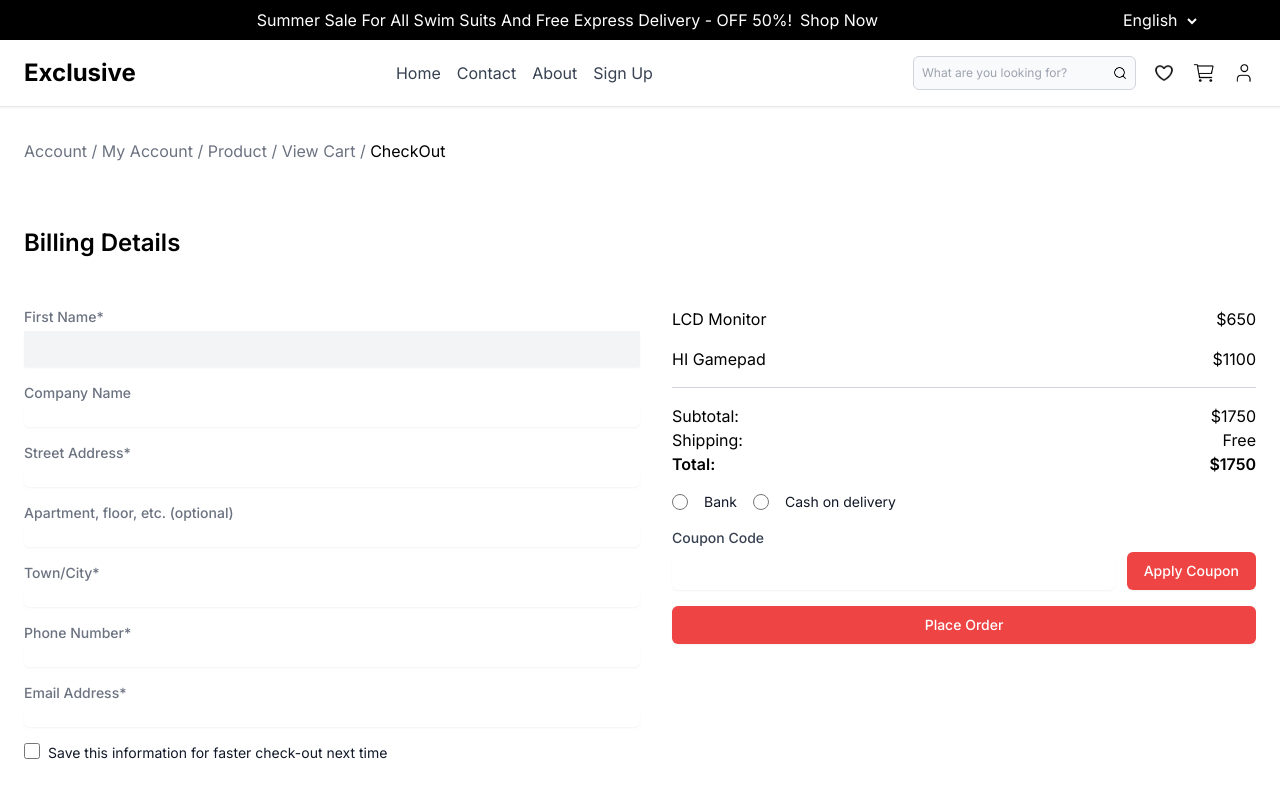
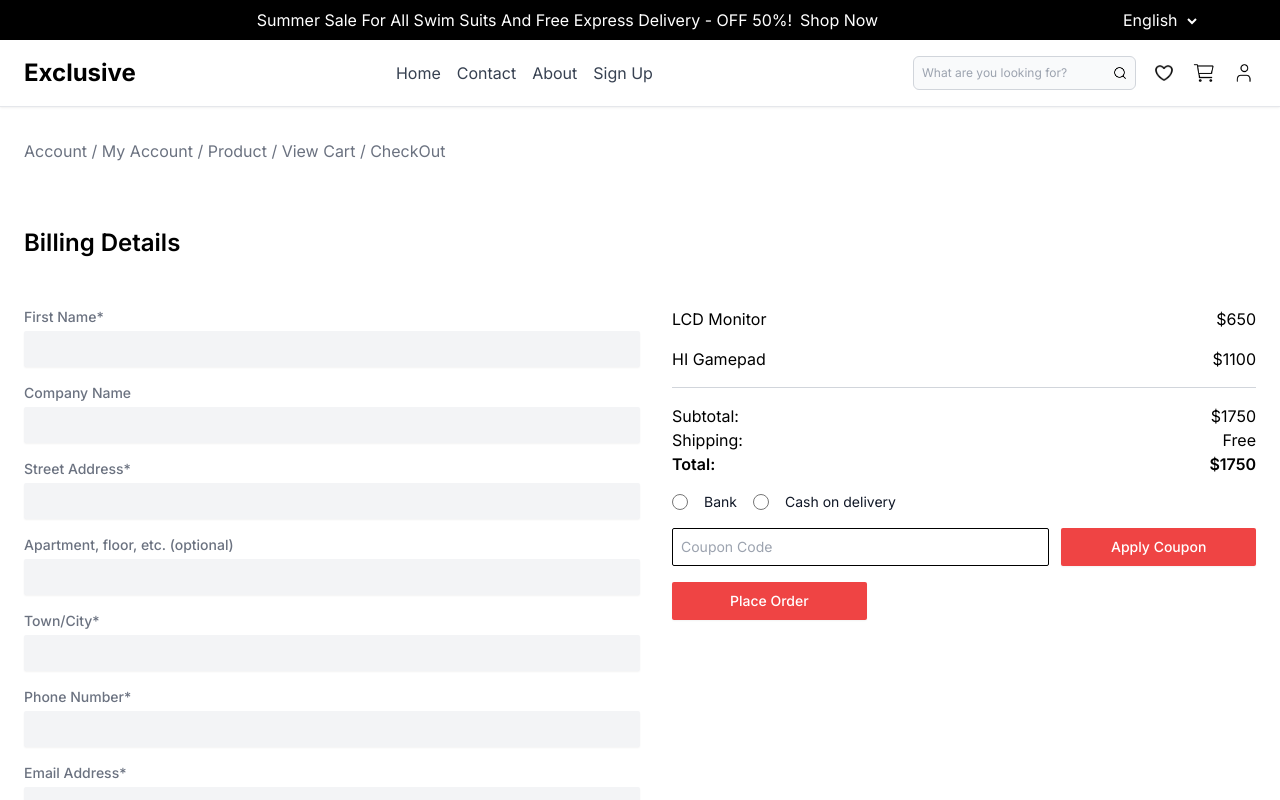
Before and after one commit to Tnvj/E-Commerce-Website, a Next.js app: page /checkout in a window 1280 px wide. Shown: the top 800 px of the page. Built offline with nearby package versions, Linux system fonts and the light colour scheme.

Commit message:
fix: minor layout changes

```diff
--- a/src/app/checkout/page.tsx
+++ b/src/app/checkout/page.tsx
@@ -8,7 +8,7 @@ const Checkout: React.FC = () => {
       <Header />
       <main className="flex-grow container mx-auto px-6 py-8">
         <div className="mb-4 text-gray-500">
-          <a href="#" className="text-gray-500">Account</a> / My Account / Product / View Cart / <a href='#' className='text-black'> CheckOut</a>
+          <a href="#" className="text-gray-500 hover:text-black">Account</a> / My Account / Product / View Cart /  CheckOut
         </div>
         <h2 className="text-2xl font-semibold mt-16 mb-12 text-black">Billing Details</h2>
         <div className="flex flex-col md:flex-row">
@@ -30,7 +30,7 @@ const Checkout: React.FC = () => {
     <input
         type="text"
         id="companyName"
-                className="mt-1 block w-full rounded-md border-gray-300 shadow-sm focus:border-indigo-500 focus:ring-indigo-500 sm:text-sm"
+        className="mt-1 block w-full rounded-sm px-2 py-2 bg-gray-100 shadow-sm focus:border-indigo-500 focus:ring-indigo-500 sm:text-sm"
     />
 </div>
 <div>
@@ -40,7 +40,7 @@ const Checkout: React.FC = () => {
     <input
         type="text"
         id="streetAddress"
-                className="mt-1 block w-full rounded-md border-gray-300 shadow-sm focus:border-indigo-500 focus:ring-indigo-500 sm:text-sm"
+        className="mt-1 block w-full rounded-sm px-2 py-2 bg-gray-100 shadow-sm focus:border-indigo-500 focus:ring-indigo-500 sm:text-sm"
     />
 </div>
 <div>
@@ -50,7 +50,7 @@ const Checkout: React.FC = () => {
     <input
         type="text"
         id="apartment"
-                className="mt-1 block w-full rounded-md border-gray-300 shadow-sm focus:border-indigo-500 focus:ring-indigo-500 sm:text-sm"
+        className="mt-1 block w-full rounded-sm px-2 py-2 bg-gray-100 shadow-sm focus:border-indigo-500 focus:ring-indigo-500 sm:text-sm"
     />
 </div>
 <div>
@@ -60,7 +60,7 @@ const Checkout: React.FC = () => {
     <input
         type="text"
         id="city"
-                className="mt-1 block w-full rounded-md border-gray-300 shadow-sm focus:border-indigo-500 focus:ring-indigo-500 sm:text-sm"
+        className="mt-1 block w-full rounded-sm px-2 py-2 bg-gray-100 shadow-sm focus:border-indigo-500 focus:ring-indigo-500 sm:text-sm"
     />
 </div>
 <div>
@@ -70,7 +70,7 @@ const Checkout: React.FC = () => {
     <input
         type="text"
         id="phoneNumber"
-                className="mt-1 block w-full rounded-md border-gray-300 shadow-sm focus:border-indigo-500 focus:ring-indigo-500 sm:text-sm"
+        className="mt-1 block w-full rounded-sm px-2 py-2 bg-gray-100 shadow-sm focus:border-indigo-500 focus:ring-indigo-500 sm:text-sm"
     />
 </div>
 <div>
@@ -80,7 +80,7 @@ const Checkout: React.FC = () => {
     <input
         type="email"
         id="emailAddress"
-                className="mt-1 block w-full rounded-md border-gray-300 shadow-sm focus:border-indigo-500 focus:ring-indigo-500 sm:text-sm"
+        className="mt-1 block w-full rounded-sm px-2 py-2 bg-gray-100 shadow-sm focus:border-indigo-500 focus:ring-indigo-500 sm:text-sm"
     />
 </div>
 <div className="flex items-start">
@@ -93,8 +93,9 @@ const Checkout: React.FC = () => {
                 Save this information for faster check-out next time
               </label>
               </div>
+
           </section>
-          <section className="w-full md:w-1/2 mt-8 md:mt-0 md:pl-8">
+          <section className="w-full md:w-1/2 mt-8 md:mt-0 md:pl-8 text-black">
             <div className="space-y-4">
               <div className="flex justify-between items-center">
                 <span>LCD Monitor</span>
@@ -125,18 +126,17 @@ const Checkout: React.FC = () => {
                 <label htmlFor="cash" className="block text-sm text-gray-900">Cash on delivery</label>
               </div>
               <div className="mt-4">
-                <label htmlFor="couponCode" className="block text-sm font-medium text-gray-700">
-                  Coupon Code
-                </label>
+
                 <div className="flex mt-1">
                   <input
                     type="text"
                     id="couponCode"
-                    className="flex-1 block w-full rounded-md border-gray-300 shadow-sm focus:border-indigo-500 focus:ring-indigo-500 sm:text-sm"
+                    placeholder="Coupon Code"
+                    className="flex-1 block w-2/3 px-2 py-2 rounded-sm border border-black focus:border-indigo-500 focus:ring-indigo-500 sm:text-sm"
                   />
                   <button
                     type="button"
-                    className="ml-3 py-2 px-4 border border-transparent rounded-md shadow-sm text-sm font-medium text-white bg-red-500 hover:bg-red-700 focus:outline-none focus:ring-2 focus:ring-offset-2 focus:ring-red-500"
+                    className="ml-3 w-1/3 py-2 px-4 border border-transparent rounded-sm shadow-sm text-sm font-medium text-white bg-red-500 hover:bg-red-700 focus:outline-none focus:ring-2 focus:ring-offset-2 focus:ring-red-500"
                   >
                     Apply Coupon
                   </button>
@@ -145,7 +145,7 @@ const Checkout: React.FC = () => {
               <div className="mt-4">
                 <button
                   type="button"
-                  className="w-full py-2 px-4 border border-transparent rounded-md shadow-sm text-sm font-medium text-white bg-red-500 hover:bg-red-700 focus:outline-none focus:ring-2 focus:ring-offset-2 focus:ring-red-500"
+                  className="w-1/3 py-2 px-4 border border-transparent rounded-sm shadow-sm text-sm font-medium text-white bg-red-500 hover:bg-red-700 focus:outline-none focus:ring-2 focus:ring-offset-2 focus:ring-red-500"
                 >
                   Place Order
                 </button>
--- a/src/app/components/promo.tsx
+++ b/src/app/components/promo.tsx
@@ -35,7 +35,8 @@ const PromoSection: React.FC = () => {
 
     return (
       <div key={interval} className="text-center mx-2">
-        <div className="flex flex-col justify-center items-center bg-white rounded-full text-black p-4 m-2">
+        <div className="flex flex-col justify-center items-center bg-white rounded-full text-black p-4 m-2"
+             style={{ width: '6vw', height: '6vw', minWidth: '40px', minHeight: '40px' }}>
           <div className="text-lg font-bold">{timeLeft[interval]}</div>
           <div className="text-xs">{interval.charAt(0).toUpperCase() + interval.slice(1)}</div>
         </div>
@@ -45,14 +46,14 @@ const PromoSection: React.FC = () => {
 
   return (
     <div className="flex justify-center items-center py-16">
-      <div className="flex flex-col lg:flex-row justify-between items-center w-full lg:w-2/3 xl:w-3/4 p-12 bg-black rounded-sm">
-        <div className="flex flex-col justify-center mb-8 lg:mb-0">
-          <div className="text-green-500 mb-2 text-xl">Categories</div>
-          <div className="text-4xl lg:text-5xl font-bold mb-4">Enhance Your Music Experience</div>
-          <div className="flex justify-center mb-4">
+      <div className="flex flex-col lg:flex-row justify-between items-center w-full lg:w-2/3 xl:w-3/4 p-6 lg:p-12 bg-black rounded-sm">
+        <div className="flex flex-col justify-center mb-8 lg:mb-0 text-center lg:text-left">
+          <div className="text-green-500 mb-2 text-lg lg:text-xl">Categories</div>
+          <div className="text-3xl lg:text-5xl font-bold mb-4">Enhance Your Music Experience</div>
+          <div className="flex justify-center lg:justify-start mb-4">
             {timerComponents.length ? timerComponents : <span>Time's up!</span>}
           </div>
-          <button className="bg-green-500 text-white px-4 py-2 rounded-md w-32">Buy Now!</button>
+          <button className="bg-green-500 text-white px-4 py-2 rounded-md w-32 lg:w-auto text-sm lg:text-base">Buy Now!</button>
         </div>
         <div className="lg:ml-8 mt-8 lg:mt-0">
           <Image src="/images/jbl1.png" alt="JBL Speaker" width={350} height={250} layout="intrinsic" />
--- a/src/app/home/page.tsx
+++ b/src/app/home/page.tsx
@@ -144,6 +144,33 @@ const Page: React.FC = () => {
       <PromoSection />
     </div>
 
+    <section className="mt-8 px-8 lg:px-24">
+     <div className="flex justify-between items-center mt-8 mb-4">
+     <div className="flex justify-between items-center mb-4">
+             <div><div className='flex'><div className="bg-red-500 w-4 h-8 mr-2 rounded-md"></div>
+             <h4 className=" font-medium text-red-500 mb-8">Our Products</h4>
+             </div>
+             <h2 className="text-2xl font-medium text-black">Explore our Products</h2>
+           </div></div>
+         </div>
+         <div className="grid grid-cols-1 sm:grid-cols-2 md:grid-cols-3 lg:grid-cols-4 gap-6 my-4">
+           {productsOurProduct.map((product, index) => (
+             <ProductCard
+               key={index}
+               id={product.id}
+               image={product.image}
+               name={product.title}
+               discount={20}
+               originalPrice={product.price}
+               discountedPrice={product.price * 0.8}
+               rating={'★ ★ ★ ★ ★'}
+               reviews={product.rating.count}
+             />
+           ))}
+         </div>  <div className="mt-4 text-center">
+         <button className="bg-red-500 text-white px-6 py-2 rounded-sm">View All Products</button>
+       </div></section>
+
     <section className="mt-24 px-4 max-w-screen-xl mx-auto">
     <div className="flex items-center mb-4">
         <div>
```
Lines whose indentation alone changed are shown as unchanged.
